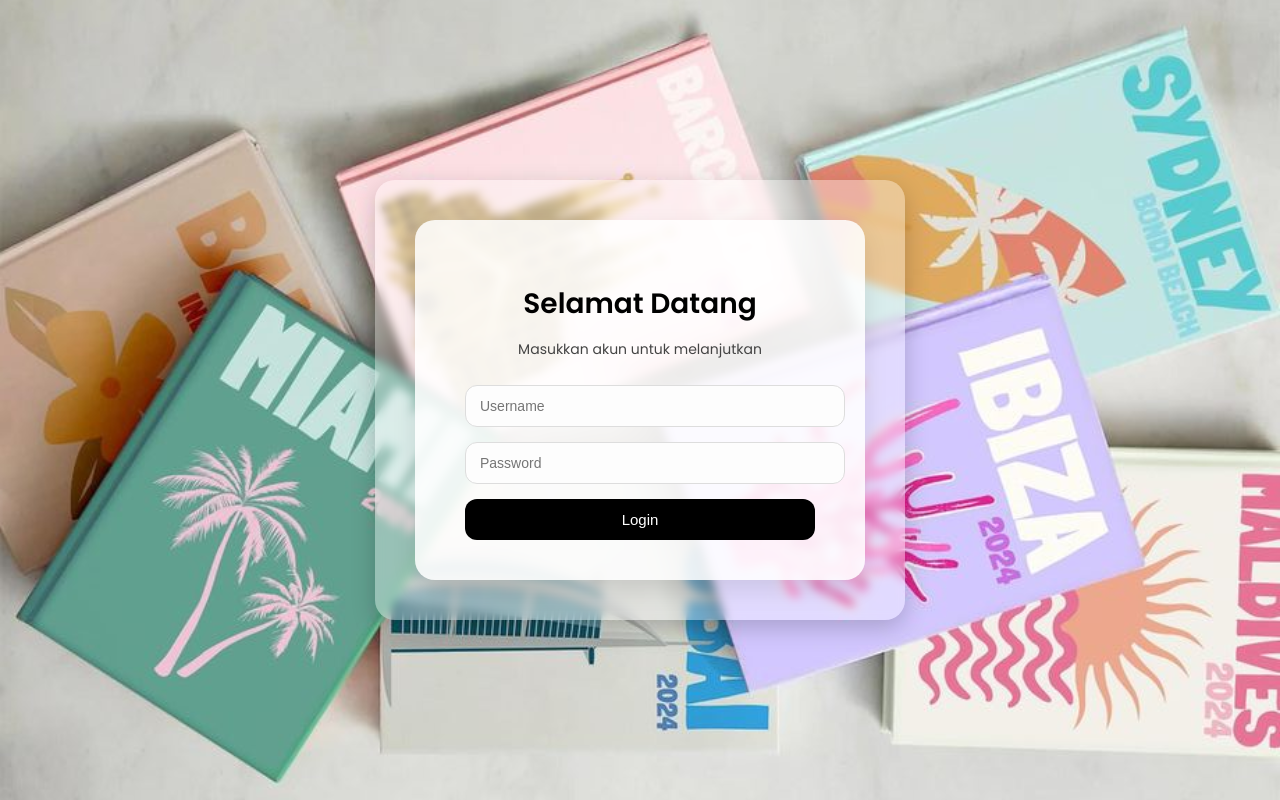
After one commit to faizah115/tubes_web, a PHP site: page /login.php in a window 1280 px wide. The commit adds this page. Run offline with PHP 8.4, Linux system fonts and the light colour scheme.

Commit message:
lanjutkan

```diff
--- a/CSS/style.css
+++ b/CSS/style.css
@@ -79,7 +79,6 @@
     max-width: 600px;
 }
 
-
 /* Aesthetic Search Bar */
 .search-box {
     position: relative;
@@ -112,3 +111,93 @@
 }
 
 /* Required for Bootstrap Icons */
+
+/* Aesthetic background */
+.login-body {
+    margin: 0;
+    padding: 0;
+    font-family: 'Poppins', sans-serif;
+    background: url('assets/index.jpeg') center/cover no-repeat;
+    height: 100vh;
+    display: flex;
+    justify-content: center;
+    align-items: center;
+}
+
+/* Container blur aesthetic */
+.login-container {
+    backdrop-filter: blur(5px);
+    background: rgba(255, 255, 255, 0.35);
+    padding: 40px;
+    border-radius: 20px;
+    box-shadow: 0 8px 25px rgba(0,0,0,0.2);
+}
+
+/* White card aesthetic */
+.login-box {
+    background: rgba(255,255,255,0.85);
+    padding: 40px 50px;
+    border-radius: 20px;
+    width: 350px;
+    text-align: center;
+    box-shadow: 0 10px 25px rgba(0,0,0,0.1);
+}
+
+/* Heading */
+.login-box h2 {
+    font-size: 28px;
+    font-weight: 600;
+    margin-bottom: 10px;
+}
+
+.subtitle {
+    font-size: 14px;
+    margin-bottom: 25px;
+    color: #444;
+}
+
+/* Input aesthetic */
+.input-group input {
+    width: 100%;
+    padding: 12px 14px;
+    margin-bottom: 15px;
+    border-radius: 12px;
+    border: 1px solid #ddd;
+    outline: none;
+    font-size: 14px;
+    background: #fdfdfd;
+    transition: 0.3s;
+}
+
+.input-group input:focus {
+    border-color: #333;
+    box-shadow: 0 0 5px rgba(0,0,0,0.2);
+}
+
+/* Button aesthetic */
+.btn-login {
+    width: 100%;
+    padding: 12px;
+    background: #000;
+    color: white;
+    border: none;
+    border-radius: 12px;
+    font-size: 15px;
+    cursor: pointer;
+    transition: 0.3s;
+}
+
+.btn-login:hover {
+    background: #333;
+}
+
+/* Error alert */
+.alert {
+    background: #ffdddd;
+    padding: 10px;
+    border-left: 4px solid red;
+    color: #b30000;
+    margin-bottom: 15px;
+    font-size: 14px;
+    border-radius: 6px;
+}
--- a/create_database.php
+++ b/create_database.php
@@ -1,3 +1,7 @@
+<?php require "session_check.php"; ?>
+
+
+
 <?php
 $server = "localhost";
 $user   = "root";
--- a/delete_review.php
+++ b/delete_review.php
@@ -1,3 +1,7 @@
+
+
+
+
 <?php
 require "koneksi.php";
 
--- a/detail.php
+++ b/detail.php
@@ -46,6 +46,11 @@ if ($_SERVER["REQUEST_METHOD"] === "POST") {
 // ================================
 $qReview = mysqli_query($conn, "SELECT * FROM reviews WHERE buku_id = $buku_id ORDER BY id DESC");
 ?>
+
+
+<?php require "session_check.php"; ?>
+
+
 
 <!DOCTYPE html>
 <html lang="id">
--- a/edit_review.php
+++ b/edit_review.php
@@ -47,6 +47,9 @@ if ($_SERVER["REQUEST_METHOD"] === "POST") {
 }
 ?>
 
+
+
+
 <!DOCTYPE html>
 <html>
 <head>
--- /dev/null
+++ b/login.php
@@ -0,0 +1,48 @@
+<?php
+session_start();
+?>
+<!DOCTYPE html>
+<html lang="id">
+
+<head>
+    <meta charset="UTF-8">
+    <meta name="viewport" content="width=device-width, initial-scale=1.0">
+    <title>Login Aplikasi</title>
+<link rel="stylesheet" href="CSS/style.css">
+
+
+    <!-- Google Font aesthetic -->
+    <link href="https://fonts.googleapis.com/css2?family=Poppins:wght@300;400;600&display=swap" rel="stylesheet">
+</head>
+
+<body class="login-body">
+
+    <div class="login-container">
+        <div class="login-box">
+
+            <h2>Selamat Datang</h2>
+            <p class="subtitle">Masukkan akun untuk melanjutkan</p>
+
+            <!-- tampilkan pesan error -->
+            <?php if (isset($_GET["error"])): ?>
+                <div class="alert">
+                    <?= htmlspecialchars($_GET["error"]) ?>
+                </div>
+            <?php endif; ?>
+
+            <form method="post" action="cek_login.php">
+                <div class="input-group">
+                    <input type="text" name="username" placeholder="Username" required>
+                </div>
+
+                <div class="input-group">
+                    <input type="password" name="password" placeholder="Password" required>
+                </div>
+
+                <button type="submit" class="btn-login">Login</button>
+            </form>
+        </div>
+    </div>
+
+</body>
+</html>
```
Also changed, not shown: cek_login.php (added, +29 -0 lines), index.php (+4 -4 lines), logout.php (added, +8 -0 lines), session_check.php (added, +7 -0 lines), 1 other file.
